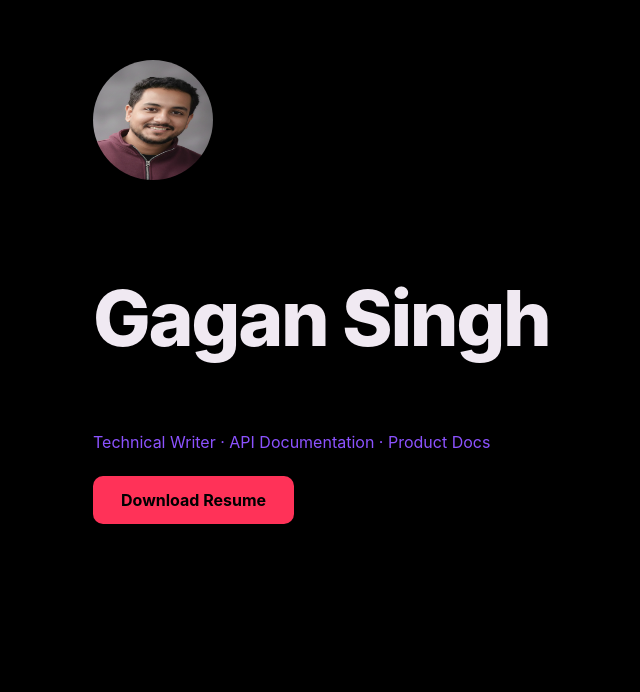
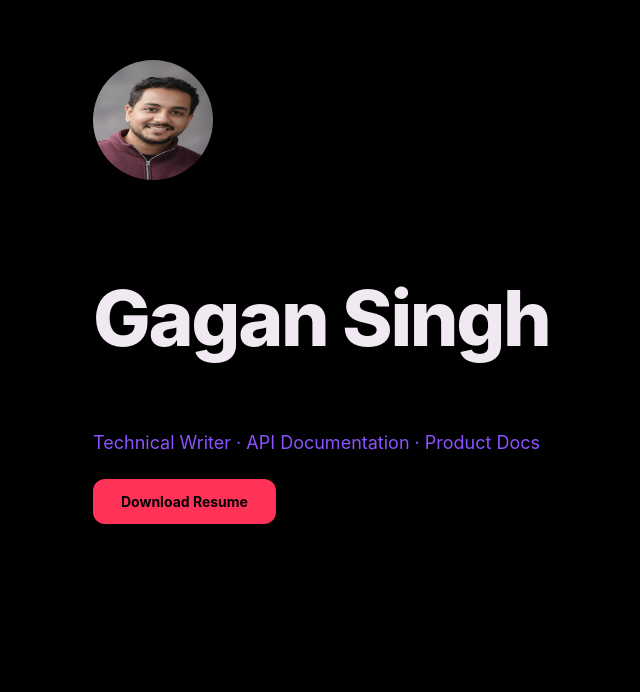
Before and after one commit to Crenzshaw/Gagan-portfolio1, a React (Vite) app: page / in a window 1280 px wide. Shown: the part 108-800 px from the top of the page, without its empty margins (35-675 px from the left). Built offline with nearby package versions, Linux system fonts and the light colour scheme.

Commit message:
Add framer motion, hero animation, resume download

```diff
--- a/src/components/Hero.jsx
+++ b/src/components/Hero.jsx
@@ -1,6 +1,5 @@
 import { motion } from "framer-motion";
 import profile from "../assets/profile.jpg";
-import resume from "../assets/resume.pdf";
 
 export default function Hero() {
   return (
@@ -9,12 +8,13 @@ export default function Hero() {
         minHeight: "100vh",
         display: "flex",
         alignItems: "center",
+        padding: "0 10vw",
       }}
     >
       <motion.div
         initial={{ opacity: 0, y: 60 }}
         animate={{ opacity: 1, y: 0 }}
-        transition={{ duration: 0.9 }}
+        transition={{ duration: 0.9, ease: "easeOut" }}
         style={{ maxWidth: 800 }}
       >
         <img
@@ -32,21 +32,30 @@ export default function Hero() {
           Gagan Singh
         </h1>
 
-        <p style={{ margin: "20px 0", color: "var(--accent)" }}>
+        <p
+          style={{
+            margin: "20px 0",
+            color: "var(--accent)",
+            fontSize: 18,
+          }}
+        >
           Technical Writer · API Documentation · Product Docs
         </p>
 
         <motion.a
-          href={resume}
-          download
+          href="/resume.pdf"
+          target="_blank"
+          rel="noopener noreferrer"
           whileHover={{ scale: 1.05 }}
+          whileTap={{ scale: 0.95 }}
           style={{
             display: "inline-block",
             padding: "14px 28px",
             background: "var(--cta)",
             color: "#000",
-            borderRadius: 10,
+            borderRadius: 12,
             fontWeight: 700,
+            fontSize: 14,
           }}
         >
           Download Resume
```
Also changed, not shown: 1 other file (tests, documents, lock files or other folders).
